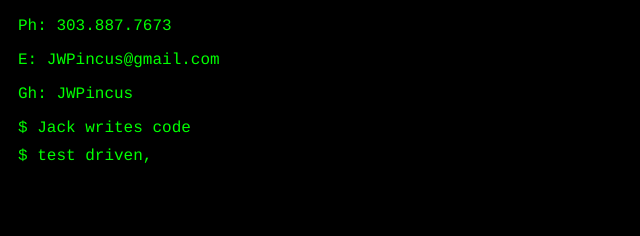
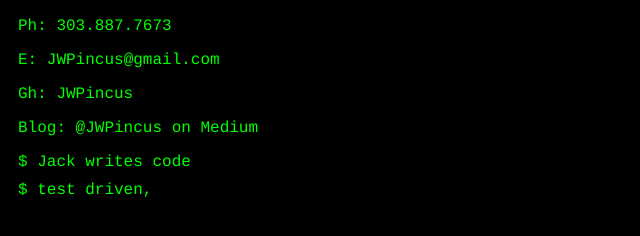
Before and after one commit to jwpincus/jwpincus.github.io, a plain HTML site: page index.html in a window 1280 px wide. Shown: the part 68-304 px from the top of the page, without its empty margins (0-640 px from the left). Drawn offline with Linux system fonts and the light colour scheme.

Commit message:
Update index.html

```diff
--- a/index.html
+++ b/index.html
@@ -13,6 +13,7 @@
     <p>Ph: 303.887.7673</p>
     <p>E: <a href="mailto:jwpincus@gmail.com?Subject=Job%20offer">JWPincus@gmail.com</a></p>
     <p>Gh: <a href='http://www.github.com/jwpincus/'>JWPincus</a></p>
+    <p>Blog: <a href='https://medium.com/@Jwpincus/latest'>@JWPincus on Medium</a></p>
   </div>
   <div class="col-md-11 typed-text">
     <p>$ Jack writes code</p>
```
